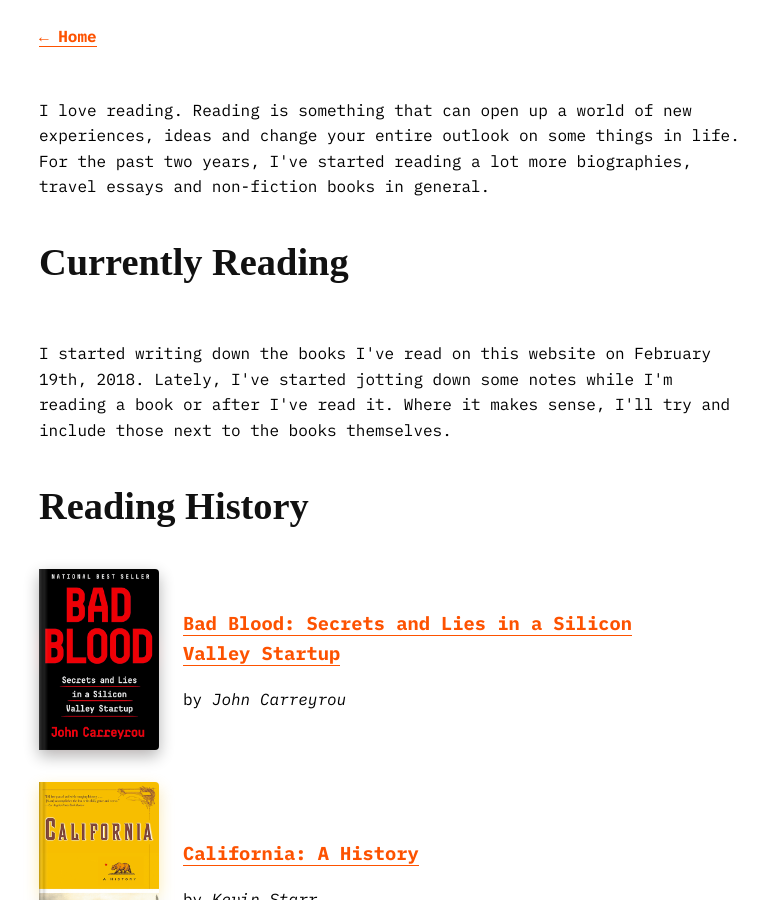
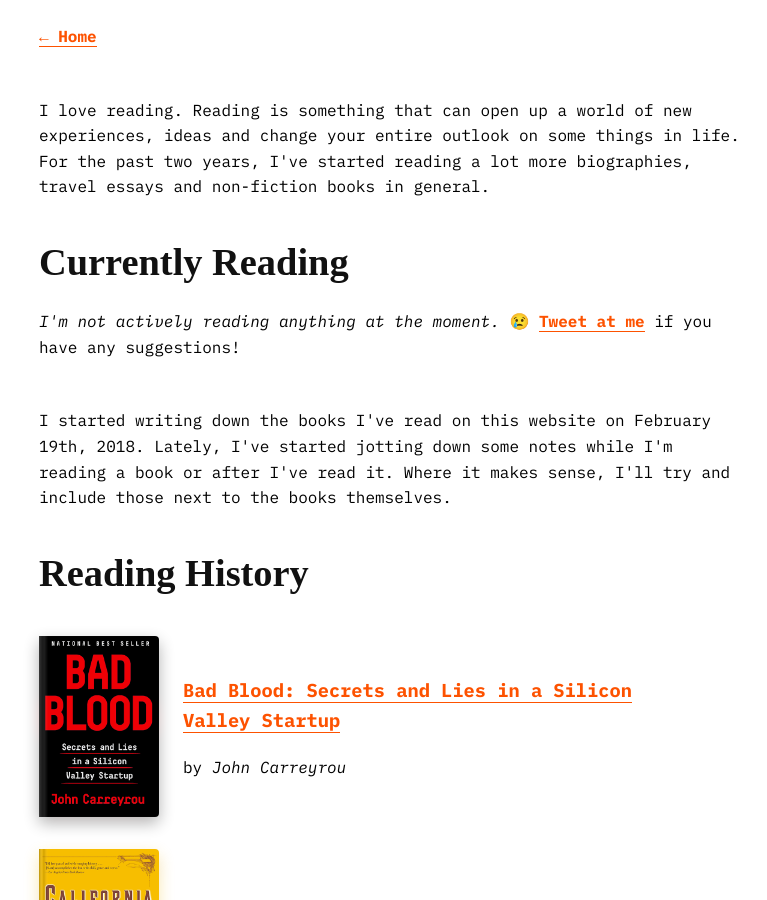
Before and after one commit to ivanbozic/ivanbozic.com, a Jekyll site: the page built from reading.html, in a window 1280 px wide and 900 px high. Shown: the whole window, without its empty margins (249-1016 px from the left). Built offline with Jekyll 4.4.1, drawn with Linux system fonts in a browser that asks for light colours; some web fonts are replaced.

Commit message:
Small copywriting update.

```diff
--- a/index.html
+++ b/index.html
@@ -33,7 +33,7 @@
     <p>
         I co-founded Ars Futura with a friend back in 2013 when I was 22 years
         old. Today, Ars Futura has
-        <em>24 employees</em> and we have worked with more than
+        <em>25 employees</em> and we have worked with more than
         <em>30 clients</em> from all around the world, building mobile and web
         apps.
     </p>
--- a/reading.html
+++ b/reading.html
@@ -16,6 +16,7 @@ title: "Reading"
     </p>
     <h2>Currently Reading</h2>
     {% assign books = site.data.reading | where:"is_reading","true" %}
+    {% if books.size > 0 %}
     <div class="reading-showcase">
         {% for book in books %}
         <div class="reading-showcase__book">
@@ -36,6 +37,9 @@ title: "Reading"
         </div>
         {% endfor %}
     </div>
+    {% else %}
+    <p><em>I'm not actively reading anything at the moment.</em> 😢 <a href="https://twitter.com/bozicivan" target="_blank">Tweet at me</a> if you have any suggestions!</p>
+    {% endif %}
 </div>
 <div class="section">
     <p>
```
